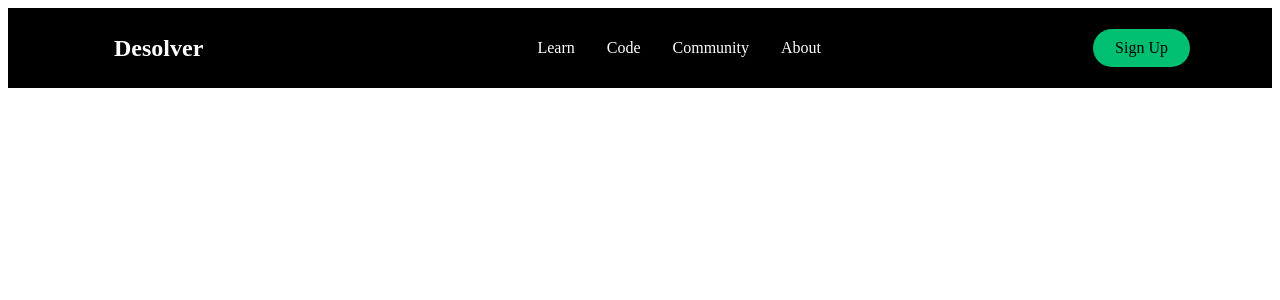
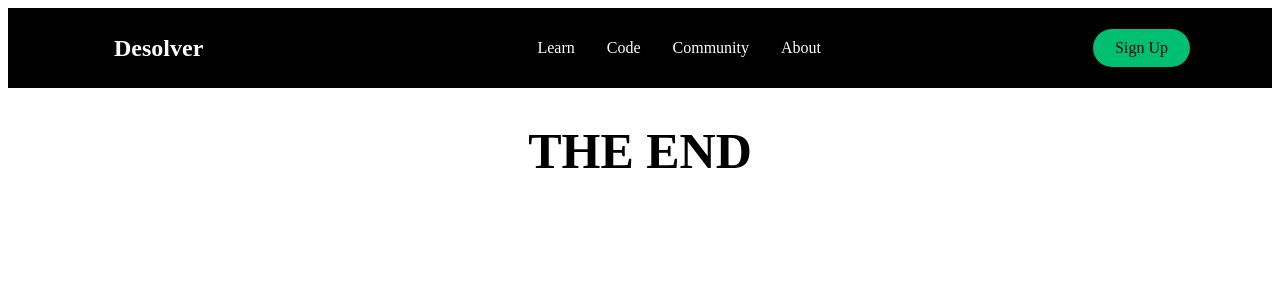
Before and after one commit to oslabs-beta/DeSolver, a React app: page / in a window 1280 px wide. Shown: the top 300 px of the page. Built offline with nearby package versions, Linux system fonts and the light colour scheme.

Commit message:
temp greeting

```diff
--- a/client/App.jsx
+++ b/client/App.jsx
@@ -1,11 +1,13 @@
 import React from 'react';
 import { BrowserRouter as Router } from 'react-router-dom';
 import Home from './pages/index';
+import Hero from './components/Hero/Hero'
 
 const App = () => {
   return (
     <Router>
       <Home />
+      <Hero />
     </Router>
   );
 };
--- a/client/components/Hero/Hero.js
+++ b/client/components/Hero/Hero.js
@@ -1,16 +1,12 @@
 import React from 'react';
 import { GoBeaker } from 'react-icons/go';
-import { HeroContainer, LogoContainer, Greeting} from './Hero.styled'
+import { Greeting} from './Hero.styled'
 
 
 const Hero = () => {
   return (
     <>
-      <HeroContainer>
-        <LogoContainer>
-          <GoBeaker />
-        </LogoContainer>
-      </HeroContainer>
+      <Greeting>THE END</Greeting>
     </>
   );
 };
--- a/client/components/Hero/Hero.styled.js
+++ b/client/components/Hero/Hero.styled.js
@@ -1,6 +1,7 @@
 import styled from 'styled-components';
 
 
-export const HeroContainer = styled.div`
-
+export const Greeting = styled.h1`
+text-align: center ;
+font-size: 50px;
 `
```
